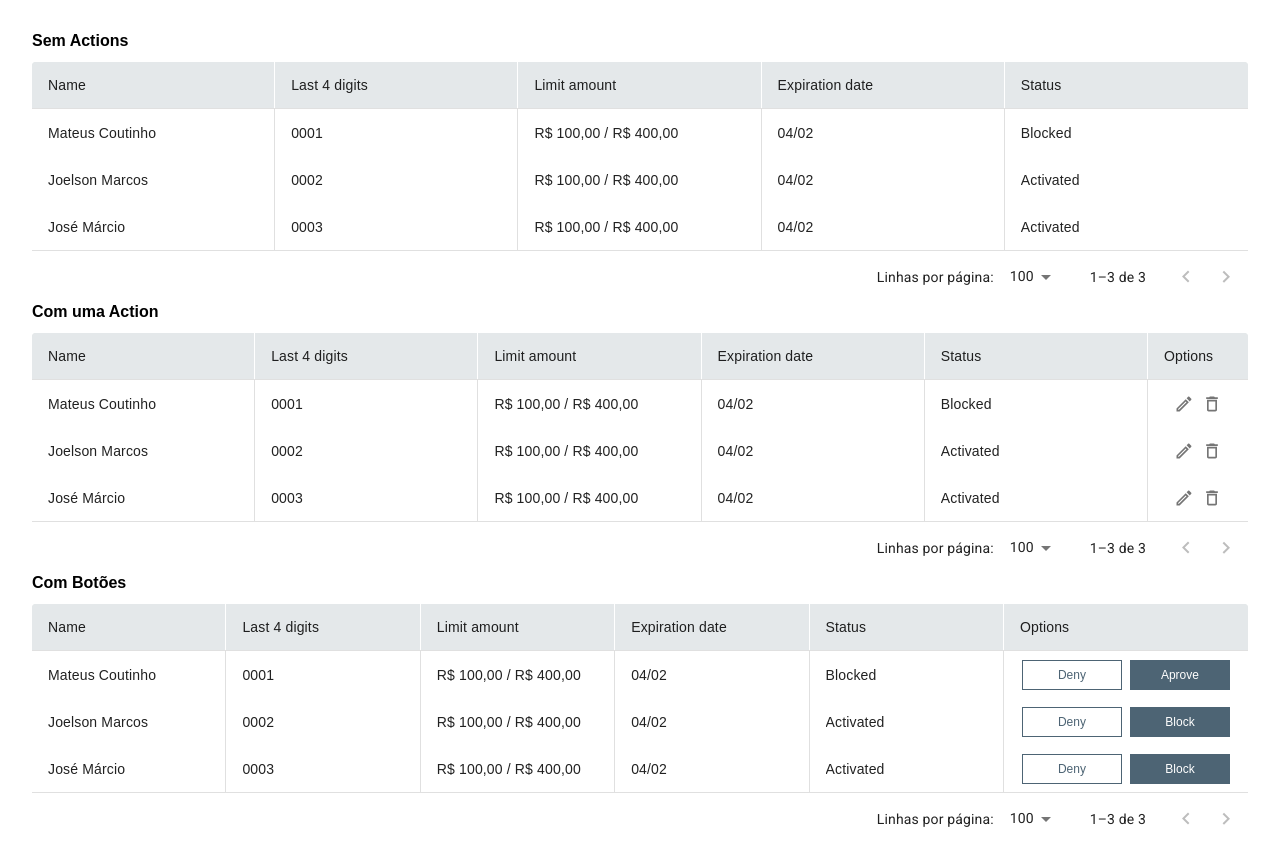
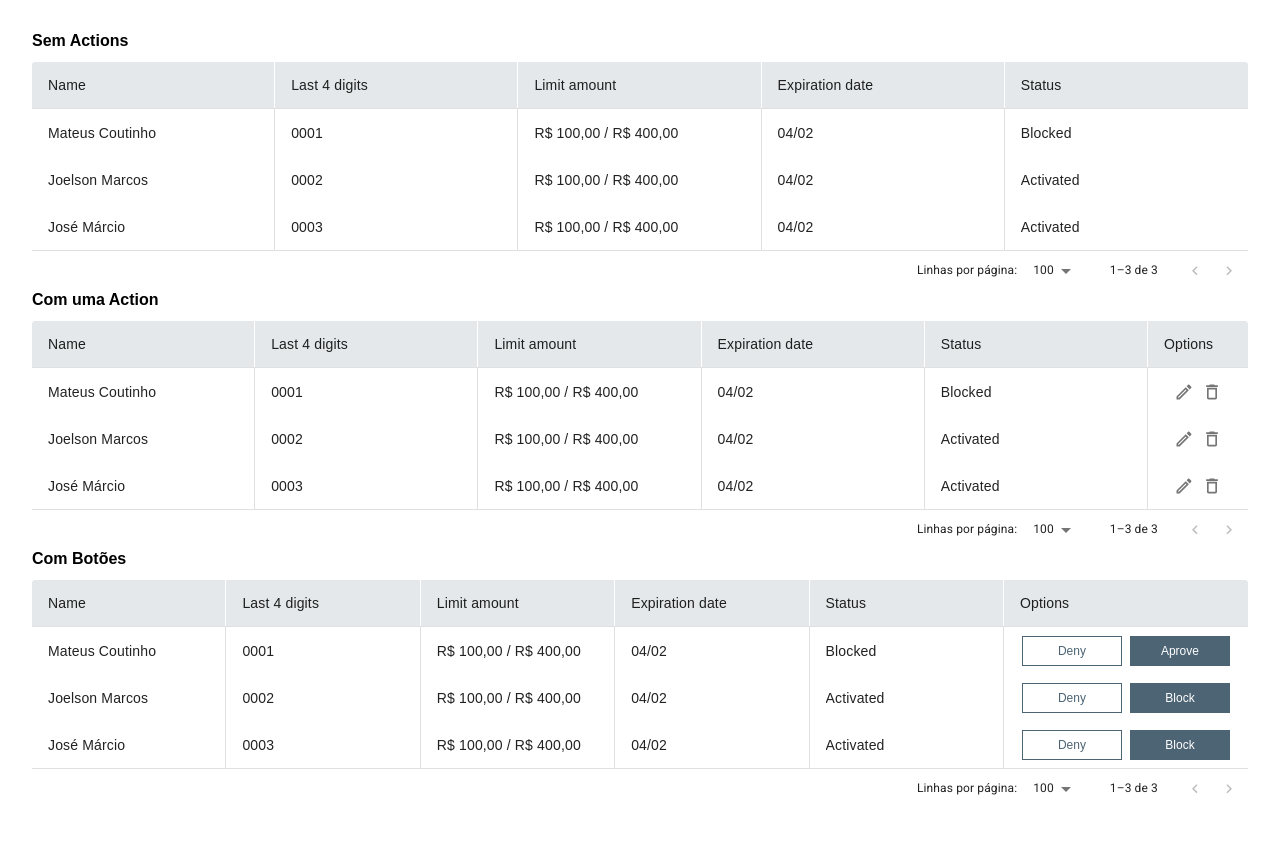
Before and after one commit to JeanVictorMachado/blue-component-test, a React (Vite) app: page / in a window 1280 px wide. Shown: the top 866 px of the page. After the commit the page ends 841 px from the top, so only its background shows below. Built offline with nearby package versions, Linux system fonts and the light colour scheme.

Commit message:
feat: finalizing component logic

```diff
--- a/src/components/DataGrid/Columns/index.tsx
+++ b/src/components/DataGrid/Columns/index.tsx
@@ -28,12 +28,12 @@ export const getColumns = ({ data, actions }: GetColumnsProps) => {
           headerAlign: 'left',
           width: actions.cellWidth ? actions.cellWidth : 100,
           getActions: (params: GridRowParams) =>
-            actions.elements.map((element) => (
+            actions.elements.map((item) => (
               <GridActionsCellItem
-                key={element.id}
-                label={element.id}
-                icon={cloneElement(element.element, { params })}
-                onClick={() => element.onClick && element.onClick(params)}
+                key={item.id}
+                label={item.id}
+                icon={cloneElement(item.element, { params })}
+                onClick={() => item.onClick && item.onClick(params)}
                 sx={{
                   padding: 0,
                   '&:hover': {
--- a/src/components/DataGrid/index.tsx
+++ b/src/components/DataGrid/index.tsx
@@ -24,6 +24,11 @@ export const DataGrid = ({ data, heightGrid, actions, ...props }: GridProps) =>
       showColumnRightBorder
       rowsPerPageOptions={[5, 10, 20, 50, 100]}
       localeText={ptBR.components.MuiDataGrid.defaultProps.localeText}
+      componentsProps={{
+        footer: { className: 'data-grid__footer' },
+        toolbar: { className: 'data-grid__toolbar' },
+        pagination: { className: 'data-grid__pagination' },
+      }}
       components={{ NoRowsOverlay: () => <Empty /> }}
       isRowSelectable={() => false}
       disableColumnFilter
--- a/src/components/DataGrid/styles.ts
+++ b/src/components/DataGrid/styles.ts
@@ -1,7 +1,28 @@
 import styled from 'styled-components'
 import { DataGrid as MuiDataGrid } from '@mui/x-data-grid'
 
-export const DataGrid = styled(MuiDataGrid)``
+export const DataGrid = styled(MuiDataGrid)`
+  .data-grid__footer {
+    min-height: 30px;
+
+    p,
+    div {
+      font-size: 12px;
+    }
+
+    button {
+      svg {
+        width: 18px;
+      }
+    }
+  }
+
+  .data-grid__pagination {
+    > div {
+      min-height: 30px;
+    }
+  }
+`
 
 export const GridStyles = {
   border: 'none',
```
